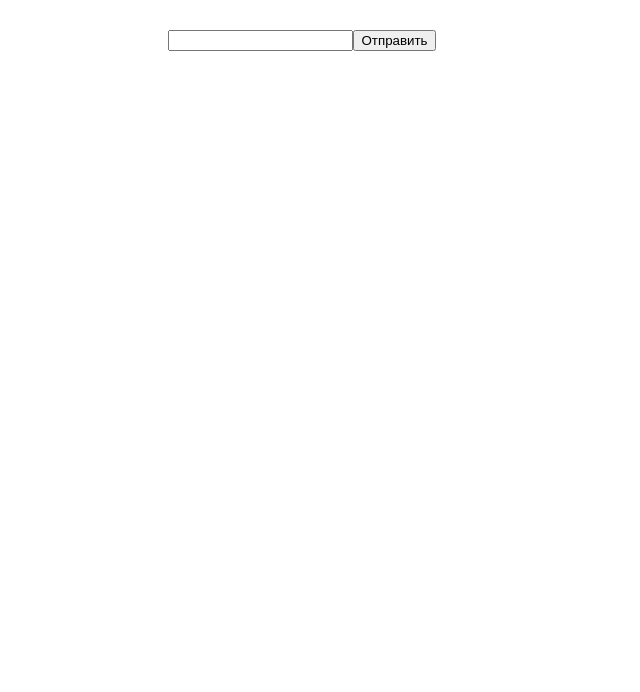
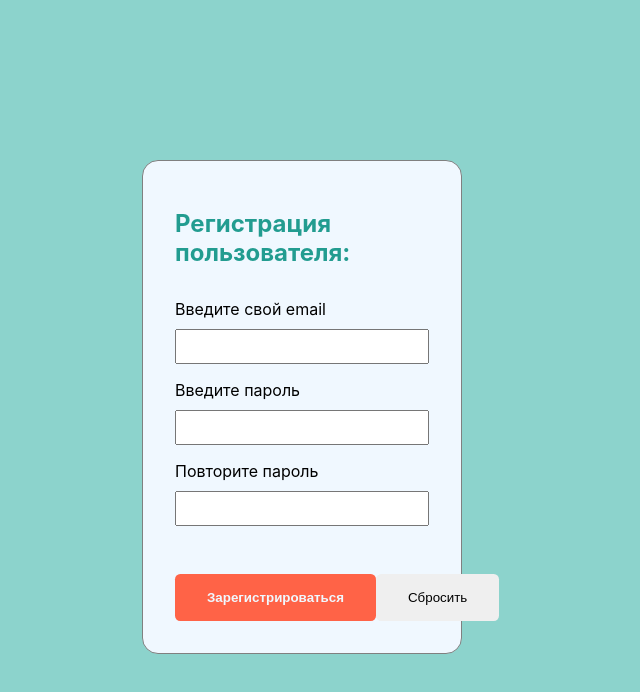
Before and after one commit to Zhiga-noff/react-form, a React (Create React App) app: page / in a window 1280 px wide. Shown: the top 692 px of the page, without its empty margins (338-978 px from the left). Built offline with nearby package versions, Linux system fonts and the light colour scheme.

Commit message:
Настроил разметку и стили

```diff
--- a/src/App.js
+++ b/src/App.js
@@ -3,41 +3,63 @@ import { useForm } from 'react-hook-form';
 import style from './App.module.css';
 import * as yup from 'yup';
 import { yupResolver } from '@hookform/resolvers/yup';
+import { func } from 'prop-types';
 
-const fieldsScheme = yup.object().shape({
-  login: yup
-    .string()
-    .matches(/^[\w_]*$/, 'Может содержать лишь буквы, цифры и нижнее подчеркивание')
-    .max(20, 'Должно быть меньше 20 символов')
-    .min(3, 'Должно быть больше 3х символов'),
-});
+function changeValue(target, setValue) {
+  setValue(target.value);
+}
+
+function onSubmit(event, formData) {
+  event.preventDefault();
+  console.log(formData);
+}
 
 export const App = () => {
-  const {
-    register,
-    handleSubmit,
-    formState: { errors },
-  } = useForm({
-    defaultValues: {
-      login: '',
-    },
-    resolver: yupResolver(fieldsScheme),
-  });
-
-  const loginError = errors.login?.message;
-
-  const onSubmit = (formData) => {
-    console.log(formData);
-  };
+  const [emailValue, setEmailValue] = useState('');
+  const [passwordValue, setPasswordValue] = useState('');
+  const [secondaryPassword, setSecondaryPassword] = useState('');
 
   return (
     <div className={style.app}>
-      <form onSubmit={handleSubmit(onSubmit)}>
-        {loginError && <div className={style.error}>{loginError}</div>}
-        <input type="text" name="login" {...register('login')} />
-        <button type={'submit'} disabled={!!loginError}>
-          Отправить
-        </button>
+      <h1 className={style.title}>Регистрация пользователя:</h1>
+      <form onSubmit={onSubmit}>
+        <div className={style.flexBox}>
+          <label htmlFor={'email'}>Введите свой email</label>
+          <input
+            type="email"
+            name="email"
+            id={'email'}
+            value={emailValue}
+            onChange={({ target }) => changeValue(target, setEmailValue)}
+          />
+        </div>
+        <div className={style.flexBox}>
+          <label htmlFor={'password'}>Введите пароль</label>
+          <input
+            type="password"
+            name="password"
+            id={'password'}
+            value={passwordValue}
+            onChange={({ target }) => changeValue(target, setPasswordValue)}
+          />
+        </div>
+        <div className={style.flexBox}>
+          <label htmlFor={'password-two'}>Повторите пароль</label>
+          <input
+            type="password"
+            name="password-two"
+            id={'password-two'}
+            value={secondaryPassword}
+            onChange={({ target }) => changeValue(target, setSecondaryPassword)}
+          />
+        </div>
+        <div className={style.errorMessage}></div>
+        <div className={style.containerButton}>
+          <button type={'submit'} className={`${style.button} ${style.buttonMain}`}>
+            Зарегистрироваться
+          </button>
+          <button className={`${style.button}`}>Сбросить</button>
+        </div>
       </form>
     </div>
   );
--- a/src/App.module.css
+++ b/src/App.module.css
@@ -1,21 +1,55 @@
 .app {
-    text-align: center;
+  background-color: aliceblue;
+
+  border: 0.3px solid grey;
+  border-radius: 1rem;
+
+  margin: 10rem auto 0;
+  padding: 2rem;
 }
 
-
-input {
-    margin-top: 30px;
+.title {
+  font-size: 1.5rem;
+  color: rgba(0, 141, 126, 0.86);
+  font-weight: 700;
+  margin-bottom: 2rem;
 }
 
-.content {
-    display: none;
+.flexBox {
+  display: flex;
+  flex-direction: column;
+  margin-bottom: 1rem;
 }
 
-input[type='checkbox']:checked+.content {
-    display: block;
+.flexBox label {
+  margin-bottom: 10px;
 }
 
-.error {
-    color: red;
-    font-weight: 600;
+.flexBox input {
+  padding: 0.5rem 1rem;
 }
+
+.errorMessage {
+  height: 1rem;
+  margin-bottom: 1rem;
+  text-align: center;
+  color: tomato;
+}
+
+.containerButton {
+  display: flex;
+  justify-content: space-around;
+}
+
+.button {
+  padding: 1rem 2rem;
+  border-radius: 0.325rem;
+  border: none;
+  cursor: pointer;
+}
+
+.buttonMain {
+  background-color: tomato;
+  color: aliceblue;
+  font-weight: 700;
+}
--- a/src/index.css
+++ b/src/index.css
@@ -5,6 +5,8 @@ body {
     sans-serif;
   -webkit-font-smoothing: antialiased;
   -moz-osx-font-smoothing: grayscale;
+    background-color: rgba(0,158,143,0.45);
+    padding: 0 30rem;
 }
 
 code {
```
Also changed, not shown: src/drafts/Form.js (renamed from src/Form.js), src/drafts/Select.js (renamed from src/Select.js), src/drafts/Valid-non-yup.js (renamed from src/Valid-non-yup.js), src/drafts/Valid.js (renamed from src/Valid.js).
